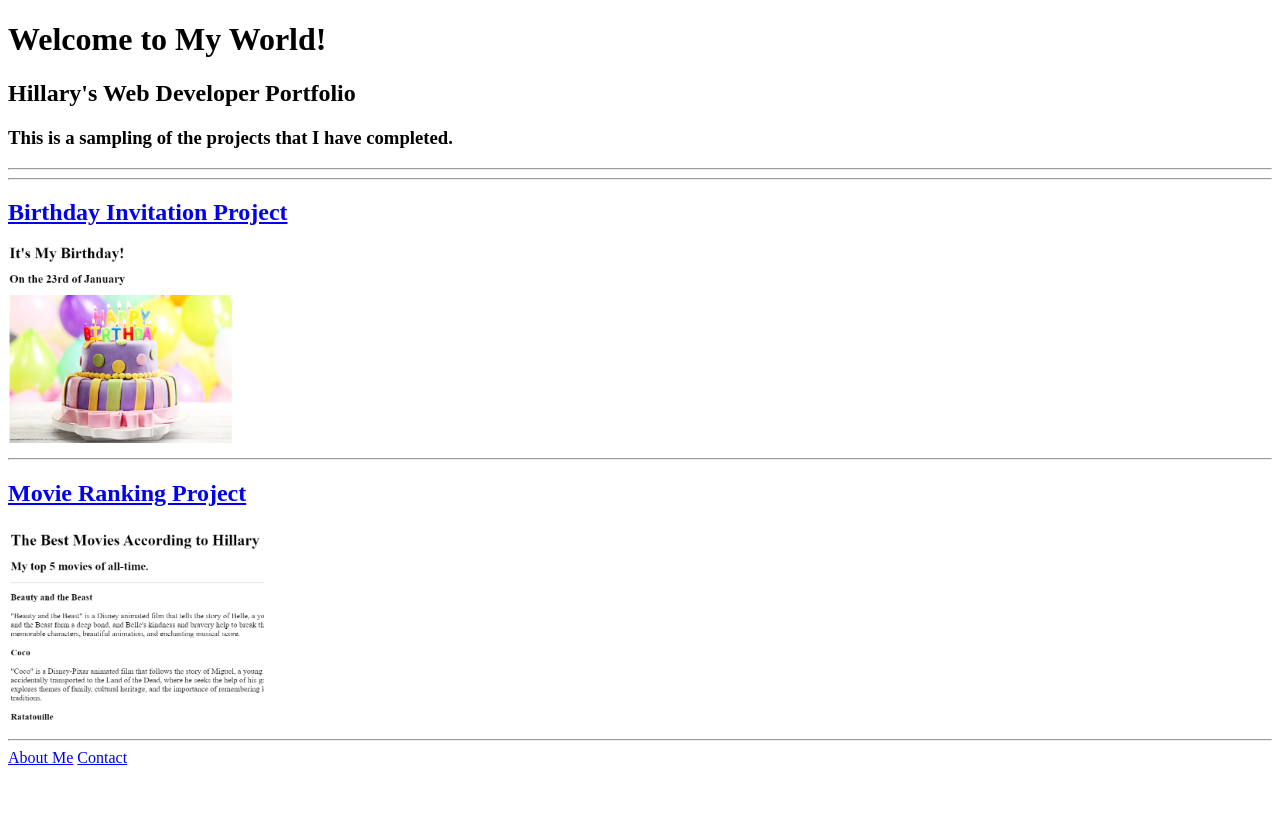
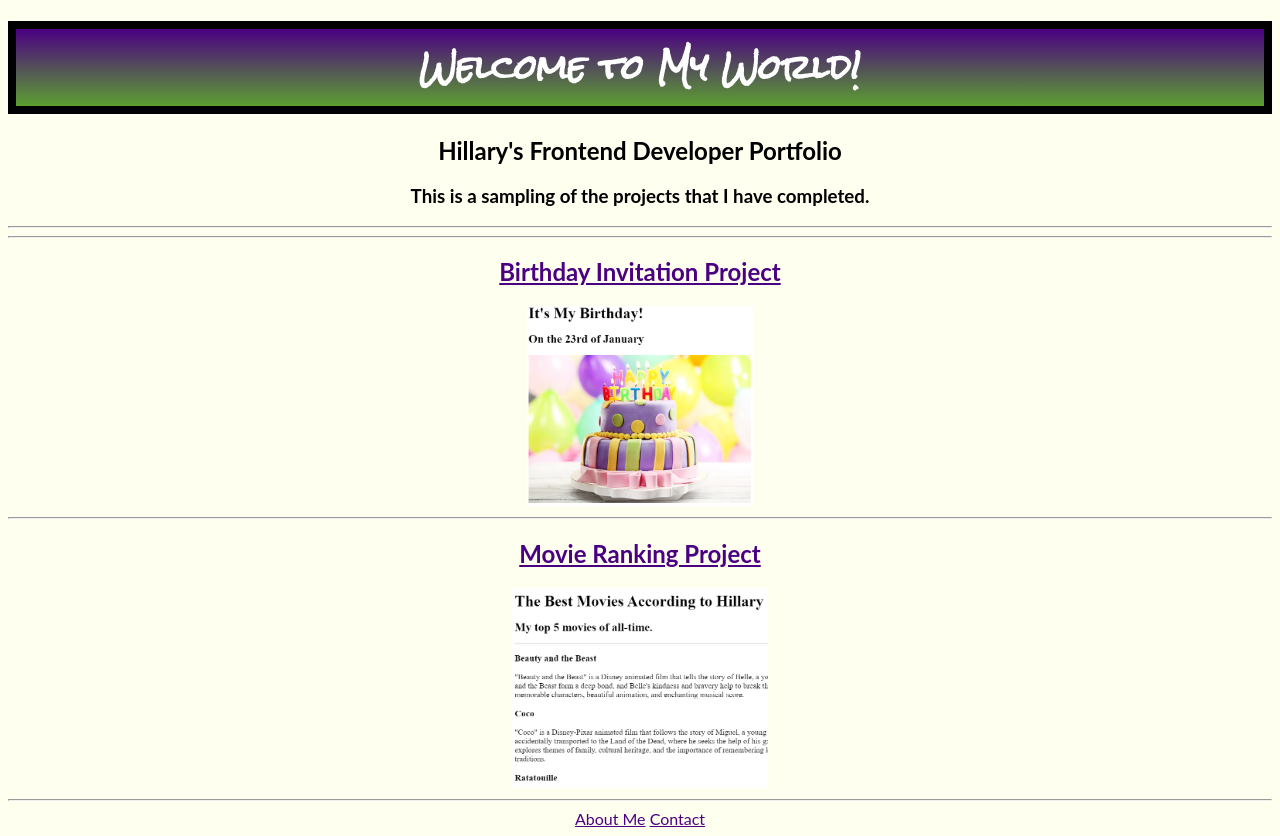
Before and after one commit to hhouston823/html-portfolio, a plain HTML site: page index.html in a window 1280 px wide. Before the commit the page ends 800 px from the top, so only its background shows below. Drawn offline with Linux system fonts and the light colour scheme.

Commit message:
css updates

```diff
--- a/index.html
+++ b/index.html
@@ -2,11 +2,16 @@
 <html lang="en">
   <head>
     <meta charset="UTF-8">
-    <title>Hillary's Web Developer Portfolio</title>
+    <meta name="viewport" content="width=device-width, initial-scale=1.0">
+    <title>Hillary's Frontend Developer Portfolio</title>
+    <link rel="stylesheet" href="styles.css">
+    <link rel="preconnect" href="https://fonts.googleapis.com">
+    <link rel="preconnect" href="https://fonts.gstatic.com" crossorigin>
+    <link href="https://fonts.googleapis.com/css2?family=Rock+Salt&display=swap" rel="stylesheet">
   </head>
   <body>
     <h1>Welcome to My World!</h1>
-    <h2>Hillary's Web Developer Portfolio</h2>
+    <h2>Hillary's Frontend Developer Portfolio</h2>
     <h3>This is a sampling of the projects that I have completed.</h3>
     <hr />
     <hr />
--- /dev/null
+++ b/styles.css
@@ -0,0 +1,16 @@
+body {
+    font-family: 'Lato', sans-serif;
+    background-color: ivory;
+    text-align: center;
+}
+
+h1 {
+    border: 8px solid black;
+    background: linear-gradient(180deg, #4B0082, #66FF00 160%, #4B0082);
+    color: white;
+    font-family: 'Rock Salt', sans-serif;
+}
+
+a {
+    color: #4B0082;
+}
```
Also changed, not shown: public/about.html (+1 -1 lines).
